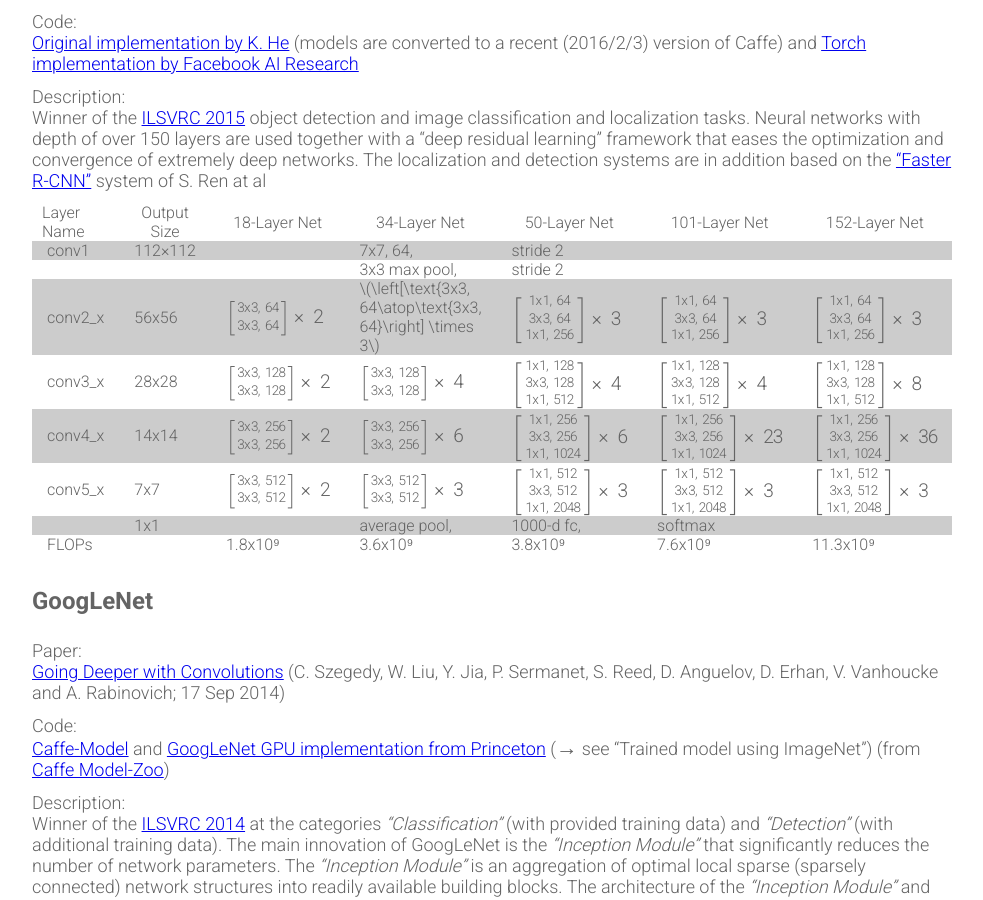
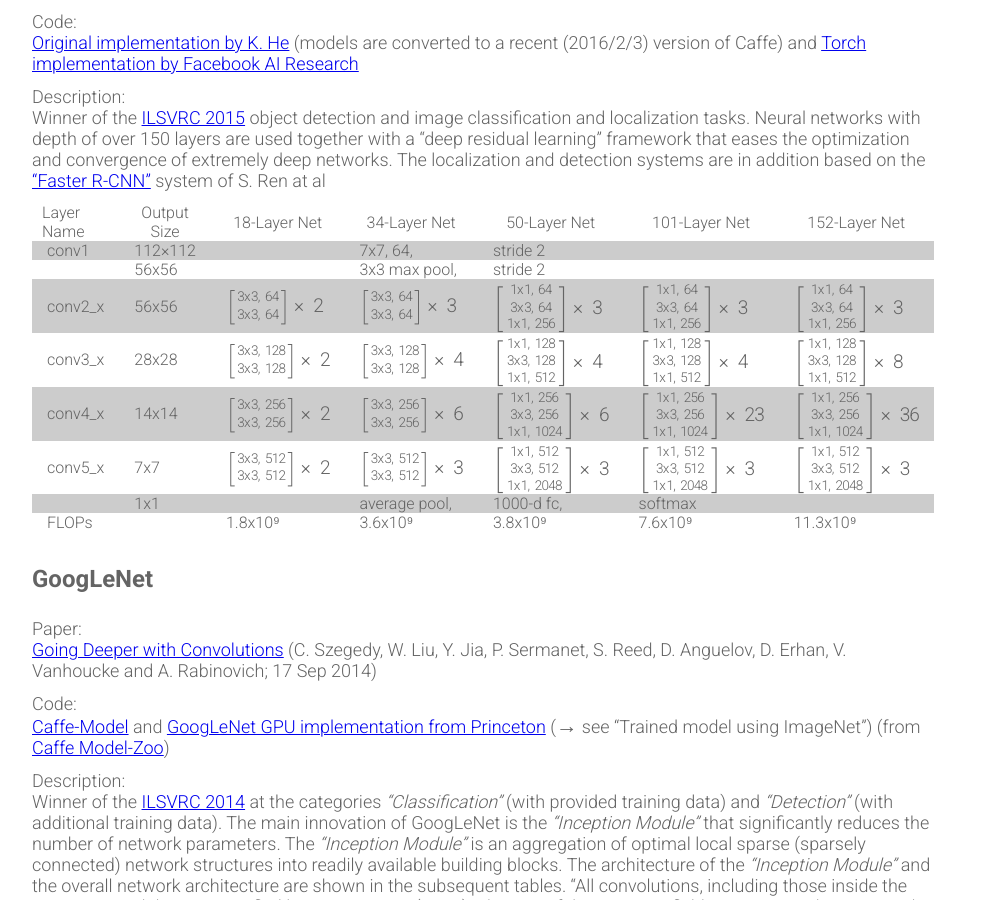
Before and after one commit to Xamla/xamla.github.io, a Jekyll site: the page built from prominent-convnet-architectures.md, in a window 1280 px wide and 900 px high, scrolled down 340 px. Shown: the whole window, without its empty margins (198-1181 px from the left). Built offline with Jekyll 4.4.1, drawn with Linux system fonts in a browser that asks for light colours; formulas are drawn with MathJax 3.

Commit message:
Update prominent-convnet-architectures.md

```diff
--- a/prominent-convnet-architectures.md
+++ b/prominent-convnet-architectures.md
@@ -28,8 +28,8 @@
 | Layer Name | Output Size | 18-Layer Net | 34-Layer Net | 50-Layer Net | 101-Layer Net | 152-Layer Net |
 |:---------- | ----------- | ------------ | ------------ | ------------ | ------------- | ------------- |
 | conv1      | 112×112     |              | 7x7, 64,     | stride 2
-|            |             |              | 3x3 max pool,| stride 2
-| conv2_x    | 56x56       | \\(\left[\text{3x3, 64}\atop\text{3x3, 64}\right] \times 2\\) | \\(\left[\text{3x3, 64\atop\text{3x3, 64}\right] \times 3\\) | \\(\left[\text{1x1, 64}\atop{\scriptstyle\text{3x3, 64}\atop\scriptstyle\text{1x1, 256}}\right] \times 3\\) | \\(\left[\text{1x1, 64}\atop{\scriptstyle\text{3x3, 64}\atop\scriptstyle\text{1x1, 256}}\right] \times 3\\) | \\(\left[\text{1x1, 64}\atop{\scriptstyle\text{3x3, 64}\atop\scriptstyle\text{1x1, 256}}\right] \times 3\\) |
+|            | 56x56       |              | 3x3 max pool,| stride 2
+| conv2_x    | 56x56       | \\(\left[\text{3x3, 64}\atop\text{3x3, 64}\right] \times 2\\) | \\(\left[\text{3x3, 64}\atop\text{3x3, 64}\right] \times 3\\) | \\(\left[\text{1x1, 64}\atop{\scriptstyle\text{3x3, 64}\atop\scriptstyle\text{1x1, 256}}\right] \times 3\\) | \\(\left[\text{1x1, 64}\atop{\scriptstyle\text{3x3, 64}\atop\scriptstyle\text{1x1, 256}}\right] \times 3\\) | \\(\left[\text{1x1, 64}\atop{\scriptstyle\text{3x3, 64}\atop\scriptstyle\text{1x1, 256}}\right] \times 3\\) |
 | conv3_x    | 28x28       | \\(\left[\text{3x3, 128}\atop\text{3x3, 128}\right] \times 2\\) | \\(\left[\text{3x3, 128}\atop\text{3x3, 128}\right] \times 4\\) | \\(\left[\text{1x1, 128}\atop{\scriptstyle\text{3x3, 128}\atop\scriptstyle\text{1x1, 512}}\right] \times 4\\) | \\(\left[\text{1x1, 128}\atop{\scriptstyle\text{3x3, 128}\atop\scriptstyle\text{1x1, 512}}\right] \times 4\\) | \\(\left[\text{1x1, 128}\atop{\scriptstyle\text{3x3, 128}\atop\scriptstyle\text{1x1, 512}}\right] \times 8\\) |
 | conv4_x    | 14x14       | \\(\left[\text{3x3, 256}\atop\text{3x3, 256}\right] \times 2\\) | \\(\left[\text{3x3, 256}\atop\text{3x3, 256}\right] \times 6\\) | \\(\left[\text{1x1, 256}\atop{\scriptstyle\text{3x3, 256}\atop\scriptstyle\text{1x1, 1024}}\right] \times 6\\) | \\(\left[\text{1x1, 256}\atop{\scriptstyle\text{3x3, 256}\atop\scriptstyle\text{1x1, 1024}}\right] \times 23\\) | \\(\left[\text{1x1, 256}\atop{\scriptstyle\text{3x3, 256}\atop\scriptstyle\text{1x1, 1024}}\right] \times 36\\) |
 | conv5_x    | 7x7         |  \\(\left[\text{3x3, 512}\atop\text{3x3, 512}\right] \times 2\\) |  \\(\left[\text{3x3, 512}\atop\text{3x3, 512}\right] \times 3\\) | \\(\left[\text{1x1, 512}\atop{\scriptstyle\text{3x3, 512}\atop\scriptstyle\text{1x1, 2048}}\right] \times 3\\) | \\(\left[\text{1x1, 512}\atop{\scriptstyle\text{3x3, 512}\atop\scriptstyle\text{1x1, 2048}}\right] \times 3\\) | \\(\left[\text{1x1, 512}\atop{\scriptstyle\text{3x3, 512}\atop\scriptstyle\text{1x1, 2048}}\right] \times 3\\) |
```
